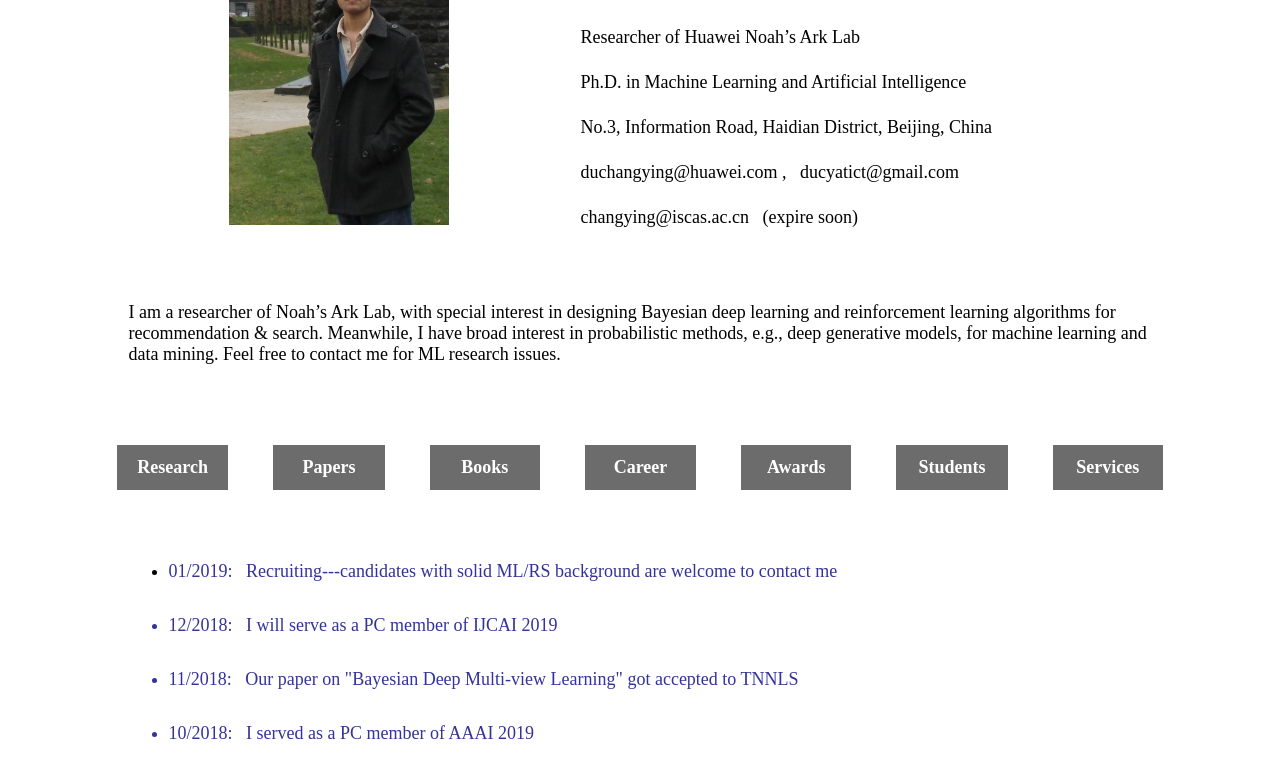
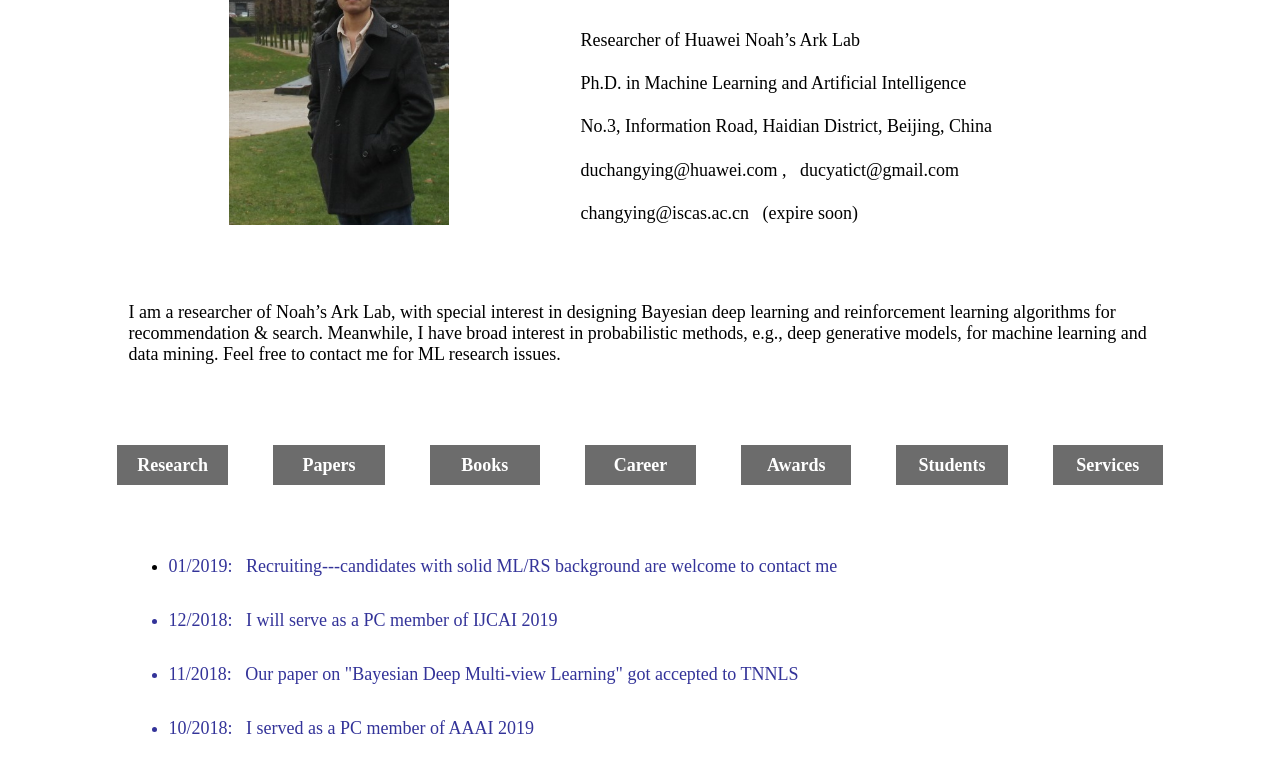
Before and after one commit to changyingdu/changyingdu.github.io, a plain HTML site: page index.html in a window 1280 px wide. Shown: the part 146-912 px from the top of the page. Drawn offline with Linux system fonts and the light colour scheme.

Commit message:
Update index.html

```diff
--- a/index.html
+++ b/index.html
@@ -42,7 +42,7 @@ a:active {
 		    <br>
               <p><font face="Times New Roman" size="6"><b>  <a href="https://scholar.google.com/citations?hl=zh-CN&user=5__YP6sAAAAJ&view_op=list_works&sortby=pubdate">Changying Du</a></b></font>   &nbsp; &nbsp; &nbsp; &nbsp; &nbsp; &nbsp; &nbsp; &nbsp;  <font face="SimHei" size="5" style="line-height: 124.5%;"><a href="https://dblp.org/pers/hd/d/Du:Changying">杜长营</a> </font> </p>
               <p> <br>
-              <font face="Times New Roman" size="4" style="line-height: 250%;">
+              <font face="Times New Roman" size="4" style="line-height: 240%;">
                   Researcher of <a href="http://www.noahlab.com.hk/#/home">Huawei Noah’s Ark Lab</a> <br>
                   Ph.D. in Machine Learning and Artificial Intelligence<br>
                   No.3, Information Road, Haidian District, Beijing, China <br>
@@ -77,19 +77,19 @@ a:active {
          <br><br><br><br>
 
 
-         <table width="100%" height="45" bgcolor="#ffffff" border="0">
+         <table width="100%" height="40" bgcolor="#ffffff" border="0">
           <tbody>
           <tr>
 
-            <td width="10.9%" height="45" bgcolor="#6C6C6C" border="0" td="" align="center" valign="center">
+            <td width="10.9%" height="40" bgcolor="#6C6C6C" border="0" td="" align="center" valign="center">
 				<a href="https://changyingdu.github.io/#research%20interest"> <font color="#ffffff" face="Times New Roman" size="4"> <b>Research</b> </font> </a>
             </td>
-            <td width="4%" height="45" align="center" valign="center"></td>
-            <td width="10.9%" height="45" bgcolor="#6C6C6C" border="0" td="" align="center" valign="center">
+            <td width="4%" height="40" align="center" valign="center"></td>
+            <td width="10.9%" height="40" bgcolor="#6C6C6C" border="0" td="" align="center" valign="center">
 				<a href="https://changyingdu.github.io/#publications"> <font color="#ffffff" face="Times New Roman" size="4"> <b>Papers</b> </font> </a>
             </td>
             <td width="4%" height="40" align="center" valign="center"></td>
-            <td width="10.8%" height="45" bgcolor="#6C6C6C" border="0" td="" align="center" valign="center">
+            <td width="10.8%" height="40" bgcolor="#6C6C6C" border="0" td="" align="center" valign="center">
 				<a href="https://changyingdu.github.io/#English%20Book%20Translations"> <font color="#ffffff" face="Times New Roman" size="4"> <b>Books</b> </font> </a>
             </td>
             <td width="4%" height="40" align="center" valign="center"></td>
@@ -102,19 +102,19 @@ a:active {
 
 
 
-		 <td width="4%" height="45" align="center" valign="center"></td>
+		 <td width="4%" height="40" align="center" valign="center"></td>
 
 
 
-            <td width="10.8%" height="45" bgcolor="#6C6C6C" border="0" td="" align="center" valign="center">
+            <td width="10.8%" height="40" bgcolor="#6C6C6C" border="0" td="" align="center" valign="center">
             	<a href="https://changyingdu.github.io/#Awards"> <font color="#ffffff" face="Times New Roman" size="4"> <b>Awards</b> </font> </a>
             </td>
-            <td width="4%" height="45" align="center" valign="center"></td>
-            <td width="10.9%" height="45" bgcolor="#6C6C6C" border="0" td="" align="center" valign="center">
+            <td width="4%" height="40" align="center" valign="center"></td>
+            <td width="10.9%" height="40" bgcolor="#6C6C6C" border="0" td="" align="center" valign="center">
 				<a href="https://changyingdu.github.io/#Co-supervised%20Students"> <font color="#ffffff" face="Times New Roman" size="4"> <b>Students</b> </font> </a>
             </td>
-            <td width="4%" height="45" align="center" valign="center"></td>
-            <td width="10.8%" height="45" bgcolor="#6C6C6C" border="0" td="" align="center" valign="center">
+            <td width="4%" height="40" align="center" valign="center"></td>
+            <td width="10.8%" height="40" bgcolor="#6C6C6C" border="0" td="" align="center" valign="center">
 				<a href="https://changyingdu.github.io/#Professional%20Services"> <font color="#ffffff" face="Times New Roman" size="4"> <b>Services</b> </font> </a>
             </td>
             <!-- <td width="1%" height="100" align="right" valign="center"  border="0" ><a href="http://english.cas.cn/"><img width="195" height="100" align="right"  border="0"  src="./Changying Du's Homepage_files/caslog2.png"></a></td> -->
```
